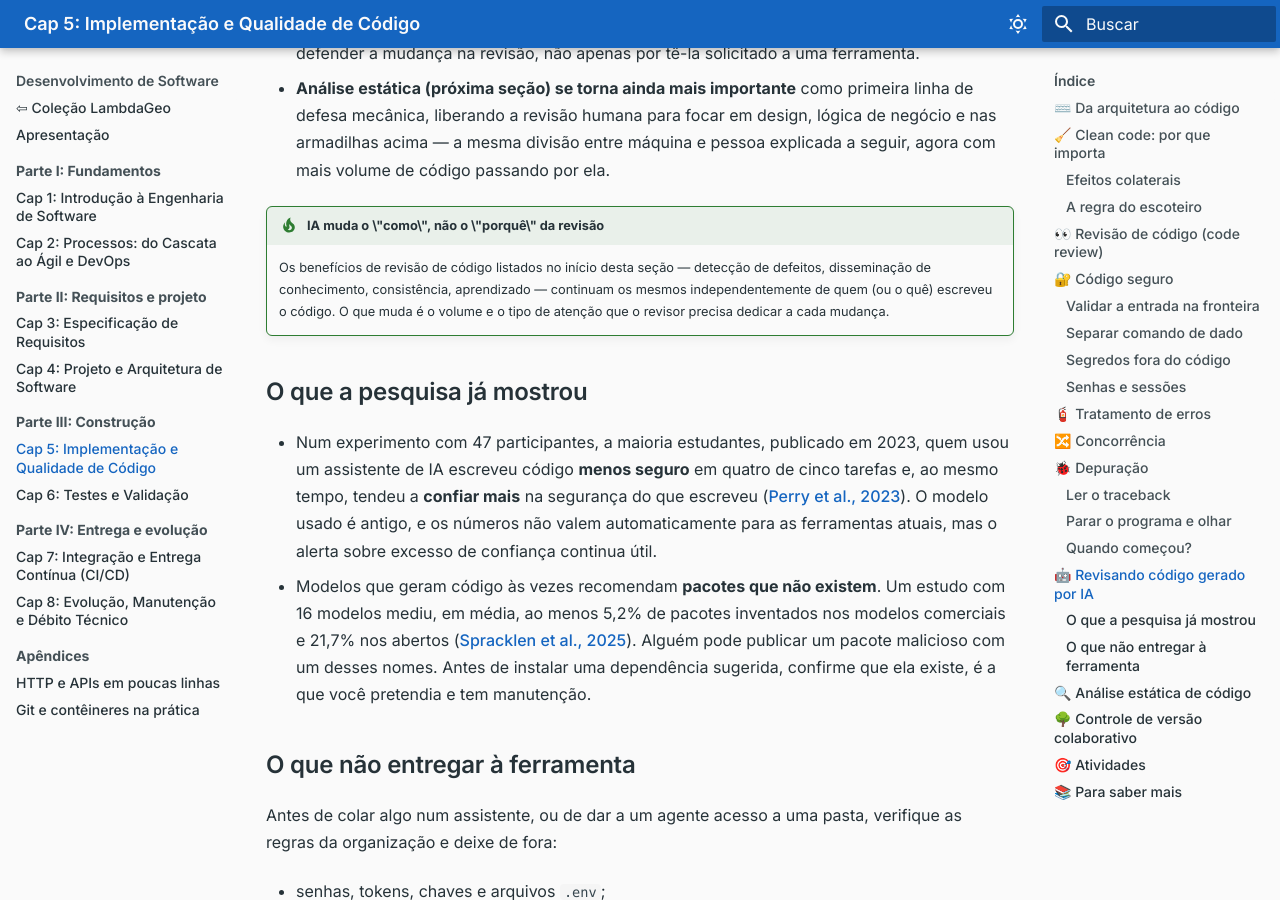
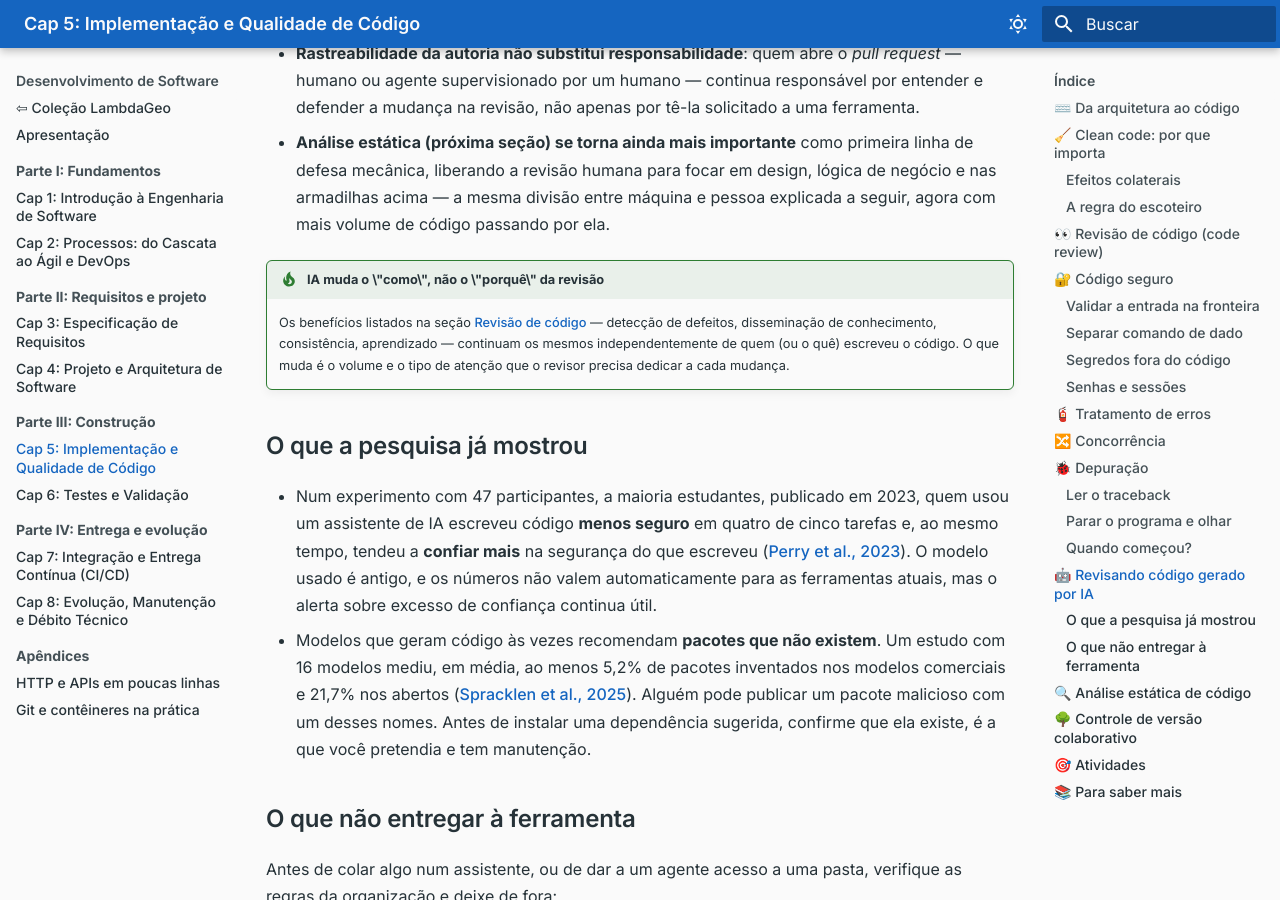
Before and after one commit to lambdageo-edu/book-engenharia-de-software, an MkDocs documentation site: the page built from docs/capitulos/05_implementacao_qualidade.md, in a window 1280 px wide and 900 px high, scrolled down 11613 px. Built offline with MkDocs 1.6.1 and Material for MkDocs 9.7.7, drawn with Linux system fonts in a browser that asks for light colours; some of the changed text lies outside the part shown.

Commit message:
Corrige os achados da terceira leitura linear
- Cap. 5: referência à seção Revisão de código, definição de condição de
  corrida e menção à propriedade coletiva
- Cap. 3: o Must have inclui iniciar a tarefa
- Apêndice de HTTP: código 502, citado no capítulo 7

Co-Authored-By: Claude Sonnet 5.5 <noreply@anthropic.com>
Claude-Session: https://claude.ai/code/session_012bE8URAXDT9a1qc7U92QJo

```diff
--- a/docs/capitulos/05_implementacao_qualidade.md
+++ b/docs/capitulos/05_implementacao_qualidade.md
@@ -362,7 +362,7 @@ Assistentes e agentes de codificação (GitHub Copilot, Claude Code, Cursor e eq
 * **Análise estática (próxima seção) se torna ainda mais importante** como primeira linha de defesa mecânica, liberando a revisão humana para focar em design, lógica de negócio e nas armadilhas acima — a mesma divisão entre máquina e pessoa explicada a seguir, agora com mais volume de código passando por ela.
 
 !!! tip "IA muda o \"como\", não o \"porquê\" da revisão"
-    Os benefícios de revisão de código listados no início desta seção — detecção de defeitos, disseminação de conhecimento, consistência, aprendizado — continuam os mesmos independentemente de quem (ou o quê) escreveu o código. O que muda é o volume e o tipo de atenção que o revisor precisa dedicar a cada mudança.
+    Os benefícios listados na seção [Revisão de código](#revisao-de-codigo-code-review) — detecção de defeitos, disseminação de conhecimento, consistência, aprendizado — continuam os mesmos independentemente de quem (ou o quê) escreveu o código. O que muda é o volume e o tipo de atenção que o revisor precisa dedicar a cada mudança.
 
 ### O que a pesquisa já mostrou
 
```
Also changed, not shown: other parts of docs/capitulos/05_implementacao_qualidade.md (+2 -2 lines), docs/apendices/http_api.md (+1 -0 lines), docs/capitulos/03_especificacao_requisitos.md (+1 -1 lines).
